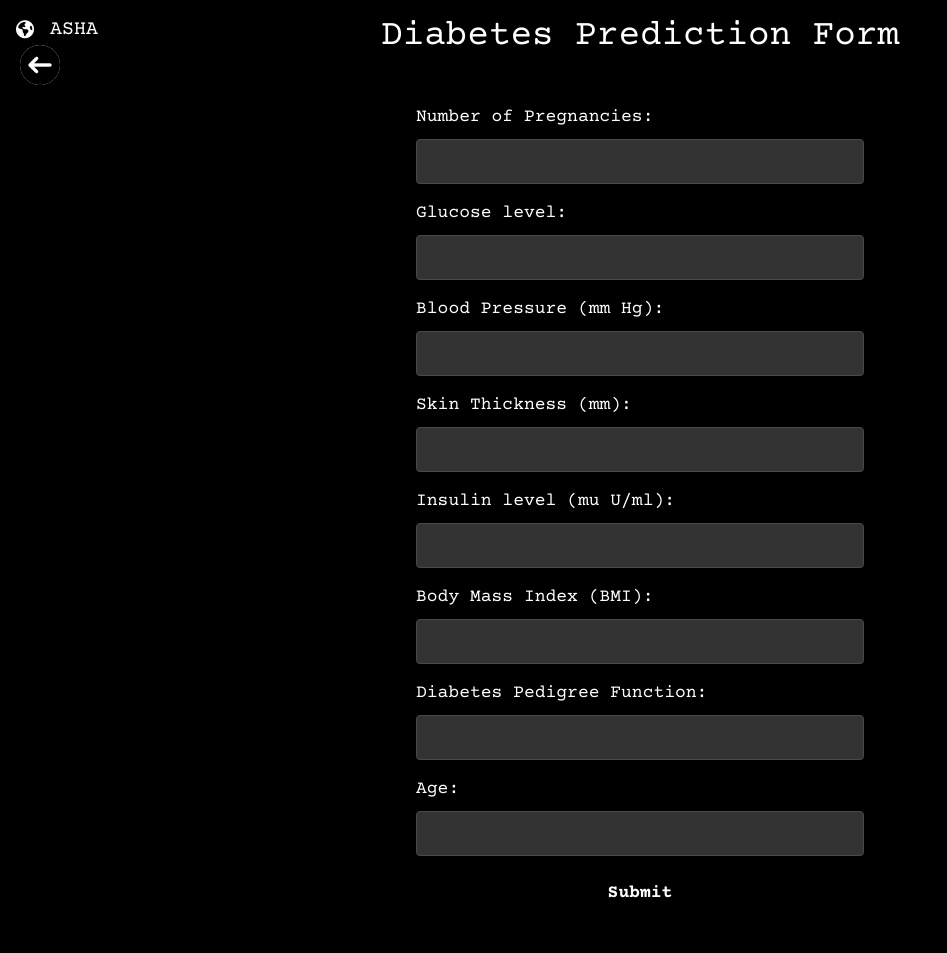
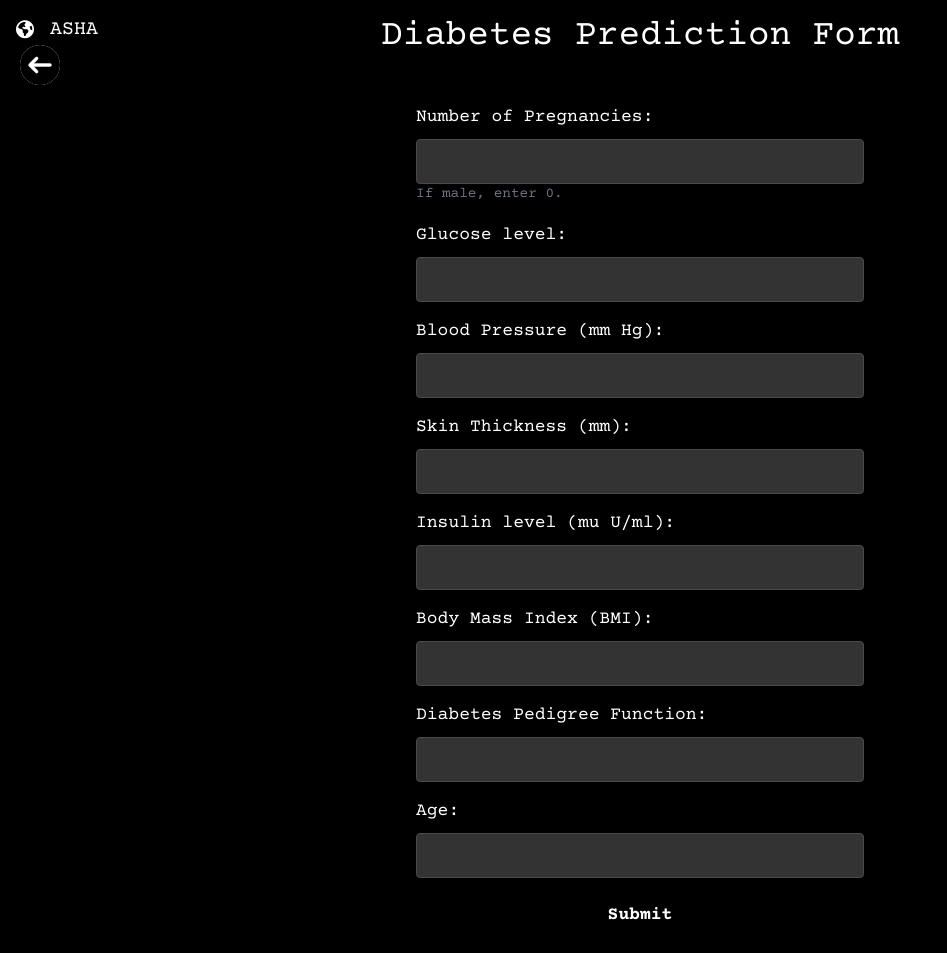
Before and after one commit to AmanchaRahul/asha2, a Django app: page /predictor/predict/ in a window 1280 px wide. Shown: the whole page, without its empty margins (0-947 px from the left). Before the commit the page ends 898 px from the top, so only its background shows below. Run offline with Django 5.2, Linux system fonts and the light colour scheme; parts of the project's set-up code (start-up, migrations or seed data) failed here and were passed over; some libraries are stand-ins or nearby versions.

Commit message:
changes made

```diff
--- a/templates/predictor/predict.html
+++ b/templates/predictor/predict.html
@@ -12,10 +12,13 @@
         <form method="post" class="w-full max-w-md space-y-4">
             {% csrf_token %}
             {% for field in form %}
-                <div class="flex flex-col">
-                    <label for="{{ field.id_for_label }}" class="mb-2">{{ field.label }}:</label>
-                    {{ field }}
-                </div>
+            <div class="flex flex-col">
+                <label for="{{ field.id_for_label }}" class="mb-2">{{ field.label }}:</label>
+                {{ field }}
+                {% if field.label == 'Number of Pregnancies' %}
+                    <small class="text-gray-500">If male, enter 0.</small>
+                {% endif %}
+            </div>
             {% endfor %}
             <button type="submit"
                     class="w-full bg-olive hover:bg-olive-dark text-white font-bold py-2 px-4 rounded transition duration-300">
```
